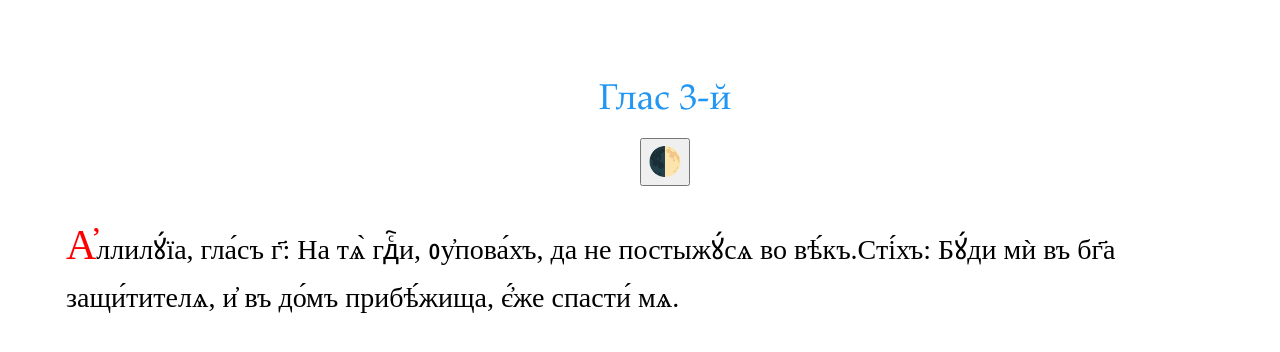
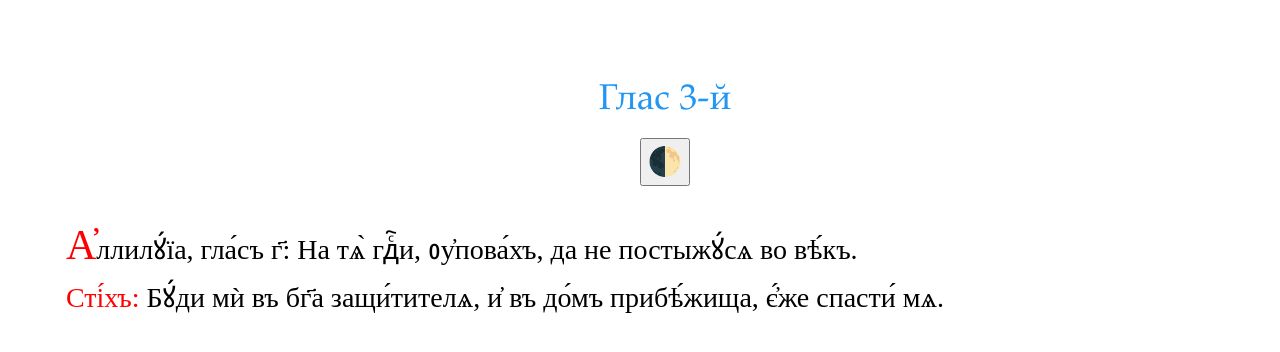
Before and after one commit to markjville/markjville.github.io, a Jekyll site: the page docs/Изобразительная/аллилуия3.html, which Jekyll copies as it is, in a window 1280 px wide. Shown: the top 352 px of the page. Built offline with Jekyll 4.4.1, drawn with Linux system fonts in a browser that asks for light colours; some web fonts are replaced; comment, search, counter and statistics services are not loaded.

Commit message:
Update аллилуия3.html

```diff
--- a/docs/Изобразительная/аллилуия3.html
+++ b/docs/Изобразительная/аллилуия3.html
@@ -35,7 +35,7 @@ p::first-letter {
       <div class="post-content">
 
 <body>
-<p>А҆ллилꙋ́їа, гла́съ г҃: На тѧ̀ гдⷭ҇и, ᲂу҆пова́хъ, да не постыжꙋ́сѧ во вѣ́къ.Сті́хъ: Бꙋ́ди мѝ въ бг҃а защи́тителѧ, и҆ въ до́мъ прибѣ́жища, є҆́же спасти́ мѧ.
+<p>А҆ллилꙋ́їа, гла́съ г҃: На тѧ̀ гдⷭ҇и, ᲂу҆пова́хъ, да не постыжꙋ́сѧ во вѣ́къ.</br><span style="color: red;">Сті́хъ:</span> Бꙋ́ди мѝ въ бг҃а защи́тителѧ, и҆ въ до́мъ прибѣ́жища, є҆́же спасти́ мѧ.
 </p>
 
      <script>
```
